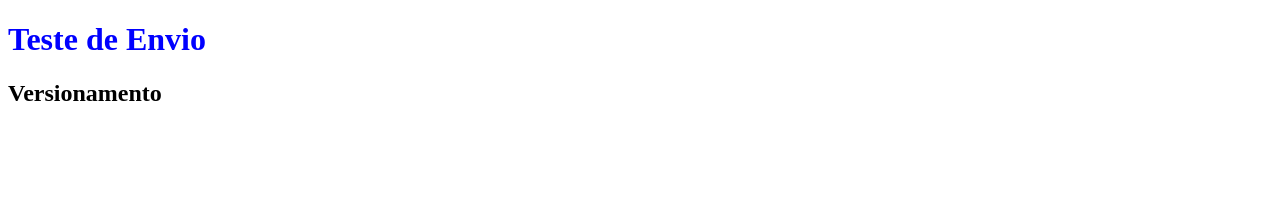
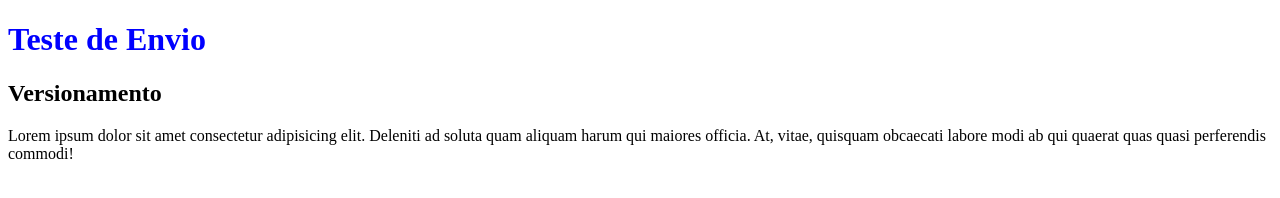
Before and after one commit to MaykRD/Versionamento-e-subindo-projeto, a plain HTML site: page index.html in a window 1280 px wide. Drawn offline with Linux system fonts and the light colour scheme.

Commit message:
adicionei um loren no index.html

```diff
--- a/index.html
+++ b/index.html
@@ -9,5 +9,6 @@
 <body>
     <h1>Teste de Envio</h1>
     <h2>Versionamento</h2>
+    <p>Lorem ipsum dolor sit amet consectetur adipisicing elit. Deleniti ad soluta quam aliquam harum qui maiores officia. At, vitae, quisquam obcaecati labore modi ab qui quaerat quas quasi perferendis commodi!</p>
 </body>
 </html>
```
